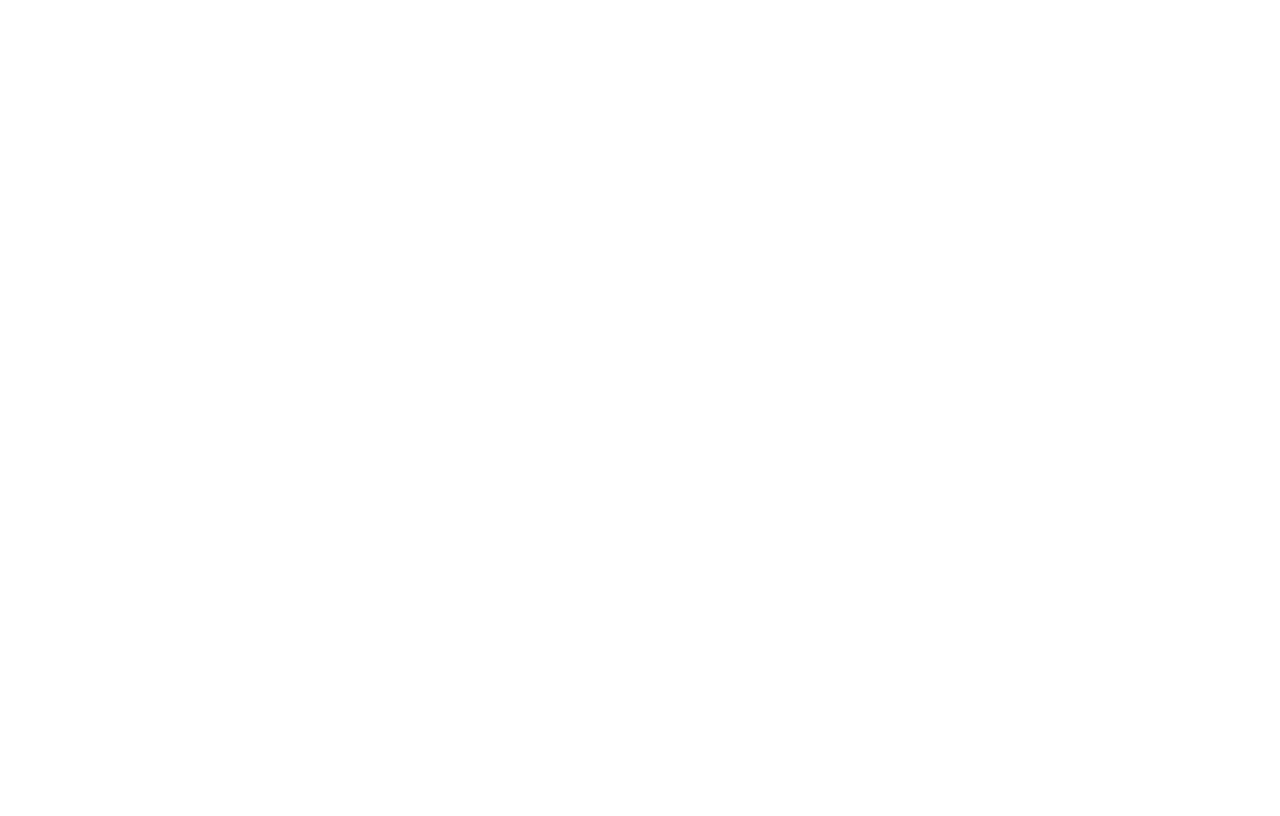
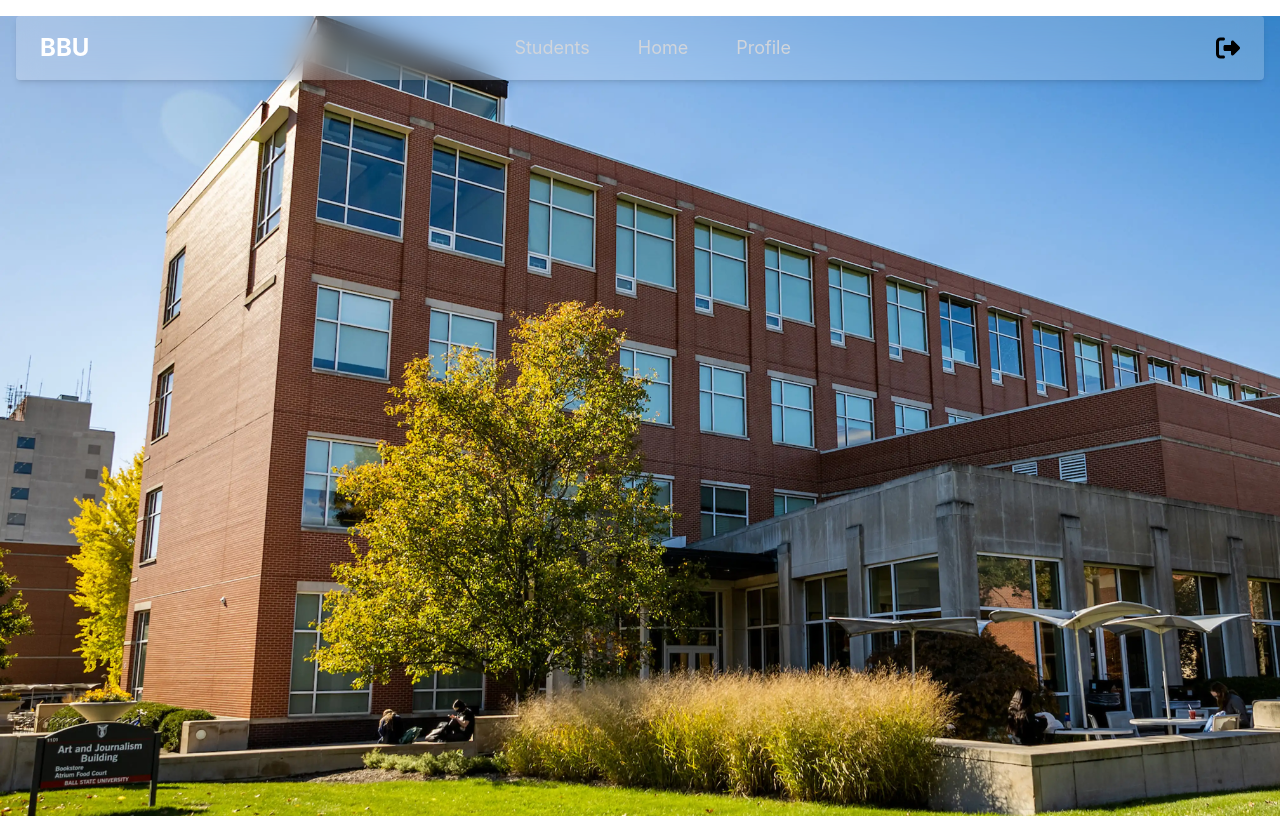
Before and after one commit to evcgit/mtechcapstone, a React (Create React App) app in the folder client/: page /admin/students in a window 1280 px wide. Before the commit this address had no page. Built offline with nearby package versions, Linux system fonts and the light colour scheme.

Commit message:
render students page bug3

```diff
--- a/client/src/App.js
+++ b/client/src/App.js
@@ -17,7 +17,7 @@
     <Route path="/home" element={<Home />} />
     <Route path="/admin/home" element={<AdminHome />} />
 				<Route path="/register" element={<Register />} />
-				<Route path='/students' element={<Students />} />
+				<Route path='/admin/students' element={<Students />} />
     <Route path="/profile" element={<Profile />} />
    </Routes>
   );
--- a/client/src/components/admin/AdminHeader.js
+++ b/client/src/components/admin/AdminHeader.js
@@ -23,7 +23,7 @@
           BBU
         </div>
         <div className="hidden md:flex flex-1 justify-center space-x-12">
-          <a href="/students" className="relative text-lg text-gray-300 hover:text-white transition duration-300 ease-in-out group">
+          <a href="/admin/students" className="relative text-lg text-gray-300 hover:text-white transition duration-300 ease-in-out group">
             Students
             <span className="absolute left-1/2 bottom-0 w-0 h-0.5 bg-white transition-all duration-300 ease-in-out group-hover:w-full group-hover:left-0"></span>
           </a>
```
